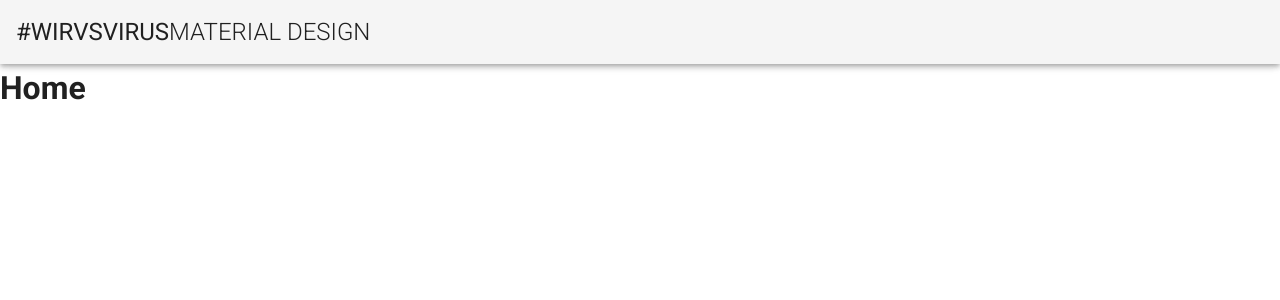
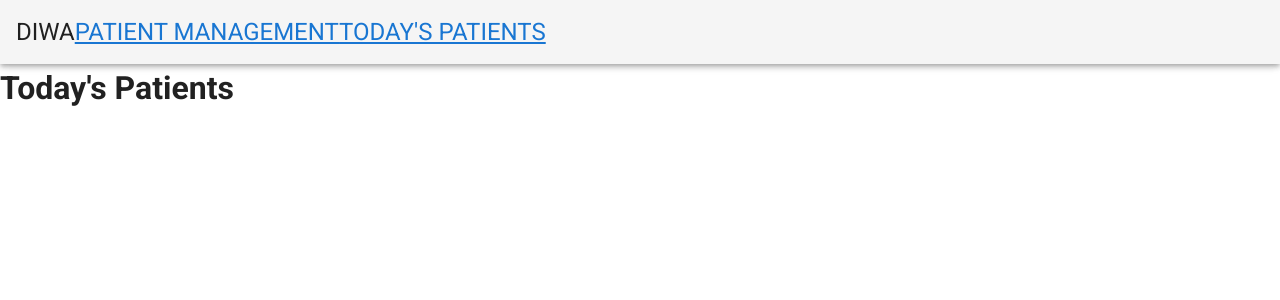
Before and after one commit to CStarn/WirVsVirus, a Vue app in the folder client/: page / in a window 1280 px wide. Shown: the top 300 px of the page. Built offline with nearby package versions, Linux system fonts and the light colour scheme.

Commit message:
Implemented Navbar Functionality

```diff
--- a/client/src/App.vue
+++ b/client/src/App.vue
@@ -1,11 +1,6 @@
 <template>
   <v-app>
-    <v-app-bar app>
-      <v-toolbar-title class="headline text-uppercase">
-        <span>#WirVsVirus</span>
-        <span class="font-weight-light">MATERIAL DESIGN</span>
-      </v-toolbar-title>
-    </v-app-bar>
+<navbar></navbar>
     <v-content>
       <router-view></router-view>
     </v-content>
@@ -13,10 +8,12 @@
 </template>
 
 <script>
+  import Navbar from './Navbar';
+
   export default {
     name: 'App',
     components: {
-      //
+      Navbar
     },
     data: () => ({
       //
--- /dev/null
+++ b/client/src/Navbar.vue
@@ -0,0 +1,17 @@
+<template>
+    <v-app-bar app>
+        <v-toolbar-title class="headline text-uppercase">
+            <span>DiWa</span>
+            <router-link
+                    to="/PatientManagement"
+            >
+                <span>Patient Management</span>
+            </router-link>
+            <router-link
+                    to="/TodaysPatients"
+            >
+                <span>Today's Patients</span>
+            </router-link>
+        </v-toolbar-title>
+    </v-app-bar>
+</template>
--- a/client/src/router.js
+++ b/client/src/router.js
@@ -1,16 +1,25 @@
 import Vue from "vue";
 import Router from "vue-router";
-import Home from "./views/Home";
+import TodaysPatients from "./views/TodaysPatients";
+import PatientManagement from "./views/PatientManagement";
 
 Vue.use(Router);
 
 export default new Router({
   routes: [
     {
-      path: "/",
-      name: "home",
-      component: Home
+      path: "/todaysPatients",
+      name: "todaysPatients",
+      component: TodaysPatients
+    },
+    {
+      path: "/patientManagement",
+      name: "patientManagement",
+      component: PatientManagement
+    },
+    {
+      path: "*",
+      component: TodaysPatients
     }
-  ],
-  mode: "history"
+  ]
 })
--- a/client/src/views/Home.vue
+++ b/client/src/views/PatientManagement.vue
@@ -1,10 +1,10 @@
 <template>
-  <h1>Home</h1>
+  <h1>Patient Management</h1>
 </template>
 
 <script>
   export default {
-    name: "Home"
+    name: "PatientManagement"
   }
 </script>
 
--- /dev/null
+++ b/client/src/views/TodaysPatients.vue
@@ -0,0 +1,13 @@
+<template>
+  <h1>Today's Patients</h1>
+</template>
+
+<script>
+  export default {
+    name: "TodaysPatients"
+  }
+</script>
+
+<style scoped>
+
+</style>
```
Also changed, not shown: 2 other files (tests, documents, lock files or other folders).
